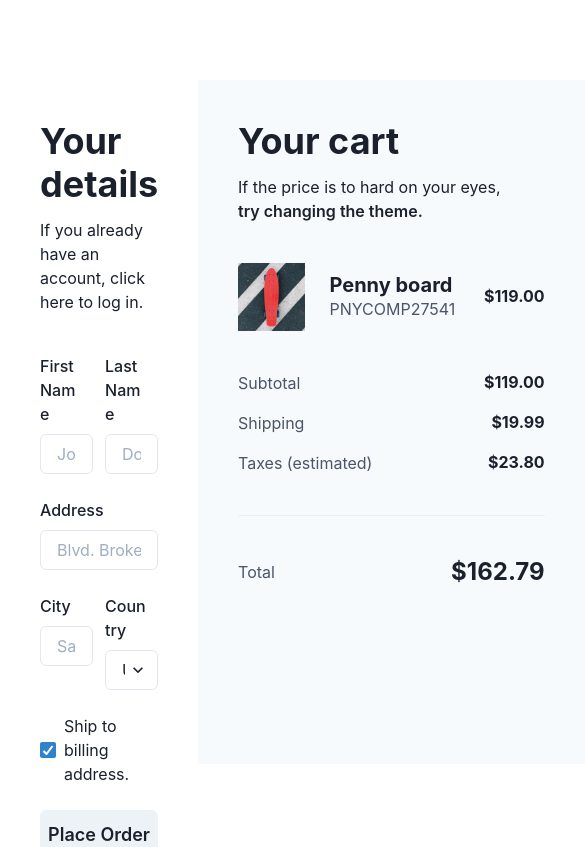
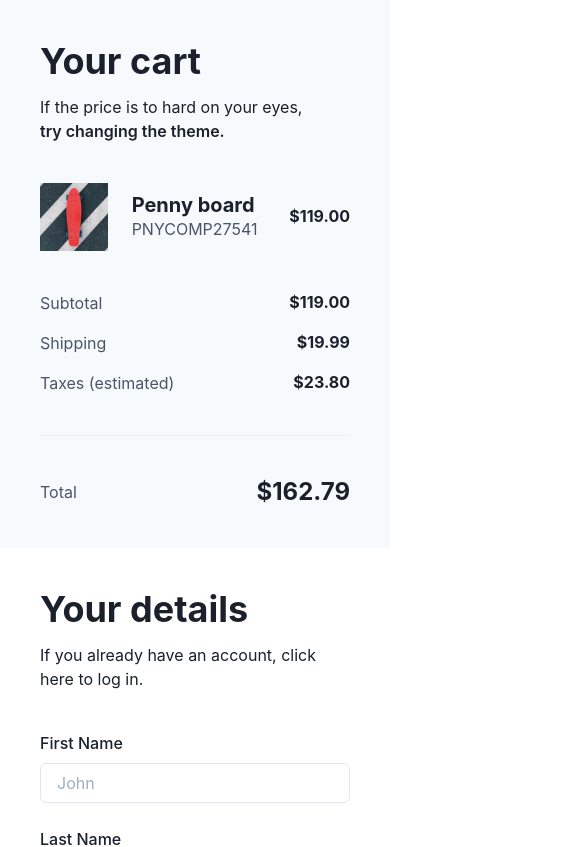
Before and after one commit to MajhiRockzZ/chakra-ui-checkout-form, a Next.js app: page / in a window 390 px wide. Shown: the top 847 px of the page, 585 px wide, since content can reach past the window. Built offline with nearby package versions, Linux system fonts and the light colour scheme.

Commit message:
📦 NEW: Implement Responsive Design

```diff
--- a/pages/index.tsx
+++ b/pages/index.tsx
@@ -1,11 +1,15 @@
-import { Container, Flex } from "@chakra-ui/react";
-import Cart from "../src/sections/cart";
-import Details from "../src/sections/details";
+import { Container, Flex } from '@chakra-ui/react';
+import Cart from '../src/sections/cart';
+import Details from '../src/sections/details';
 
 const IndexPage = () => {
   return (
     <Container maxW="container.xl" p={0}>
-      <Flex h="100vh" py={20}>
+      <Flex
+        h={{ base: 'auto', md: '100vh' }}
+        py={[0, 10, 20]}
+        direction={{ base: 'column-reverse', md: 'row' }}
+      >
         <Details />
         <Cart />
       </Flex>
--- a/src/sections/details.tsx
+++ b/src/sections/details.tsx
@@ -10,9 +10,11 @@
   Select,
   Checkbox,
   Button,
+  useBreakpointValue,
 } from '@chakra-ui/react';
 
 const Details = () => {
+  const colSpan = useBreakpointValue({ base: 2, md: 1 });
   return (
     <VStack w="full" h="full" p={10} spacing={10} alignItems="flex-start">
       <VStack spacing={3} alignItems="flex-start">
@@ -20,13 +22,13 @@
         <Text>If you already have an account, click here to log in.</Text>
       </VStack>
       <SimpleGrid columns={2} columnGap={3} rowGap={6} w="full">
-        <GridItem colSpan={1}>
+        <GridItem colSpan={colSpan}>
           <FormControl id="fname">
             <FormLabel>First Name</FormLabel>
             <Input placeholder="John" />
           </FormControl>
         </GridItem>
-        <GridItem colSpan={1}>
+        <GridItem colSpan={colSpan}>
           <FormControl id="lname">
             <FormLabel>Last Name</FormLabel>
             <Input placeholder="Doe" />
@@ -38,13 +40,13 @@
             <Input placeholder="Blvd. Broken Dreams 21" />
           </FormControl>
         </GridItem>
-        <GridItem colSpan={1}>
+        <GridItem colSpan={colSpan}>
           <FormControl id="city">
             <FormLabel>City</FormLabel>
             <Input placeholder="San Francisco" />
           </FormControl>
         </GridItem>
-        <GridItem colSpan={1}>
+        <GridItem colSpan={colSpan}>
           <FormControl id="country">
             <FormLabel>Country</FormLabel>
             <Select>
```
